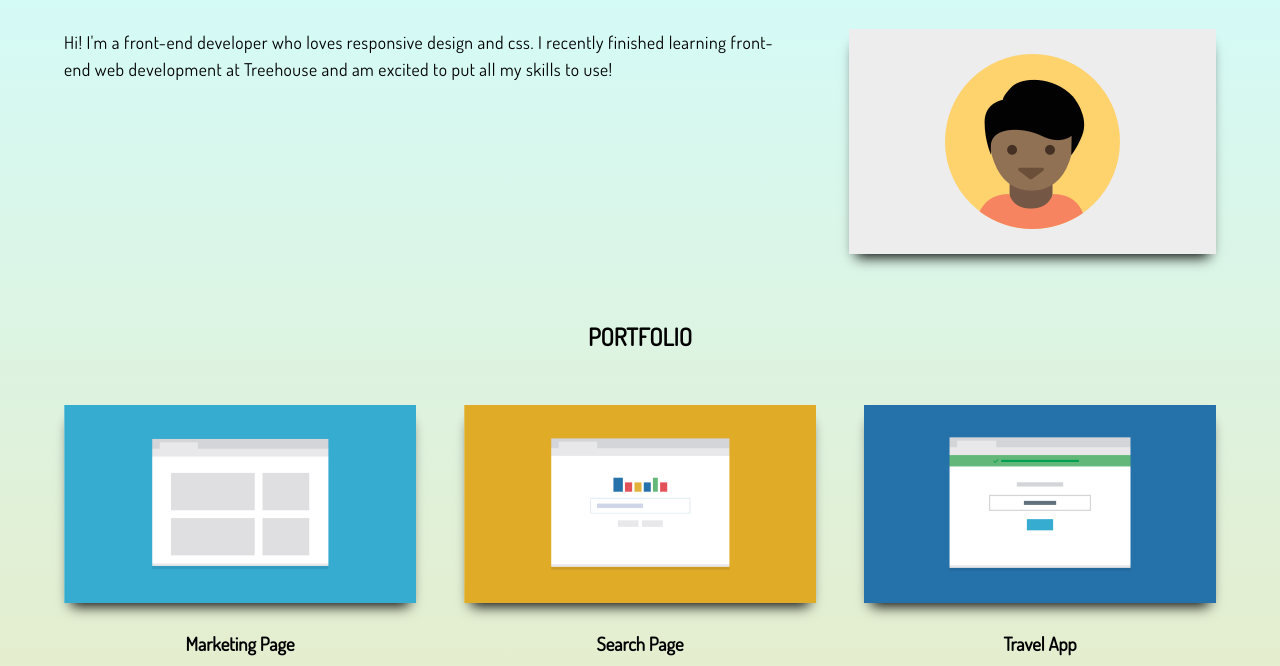
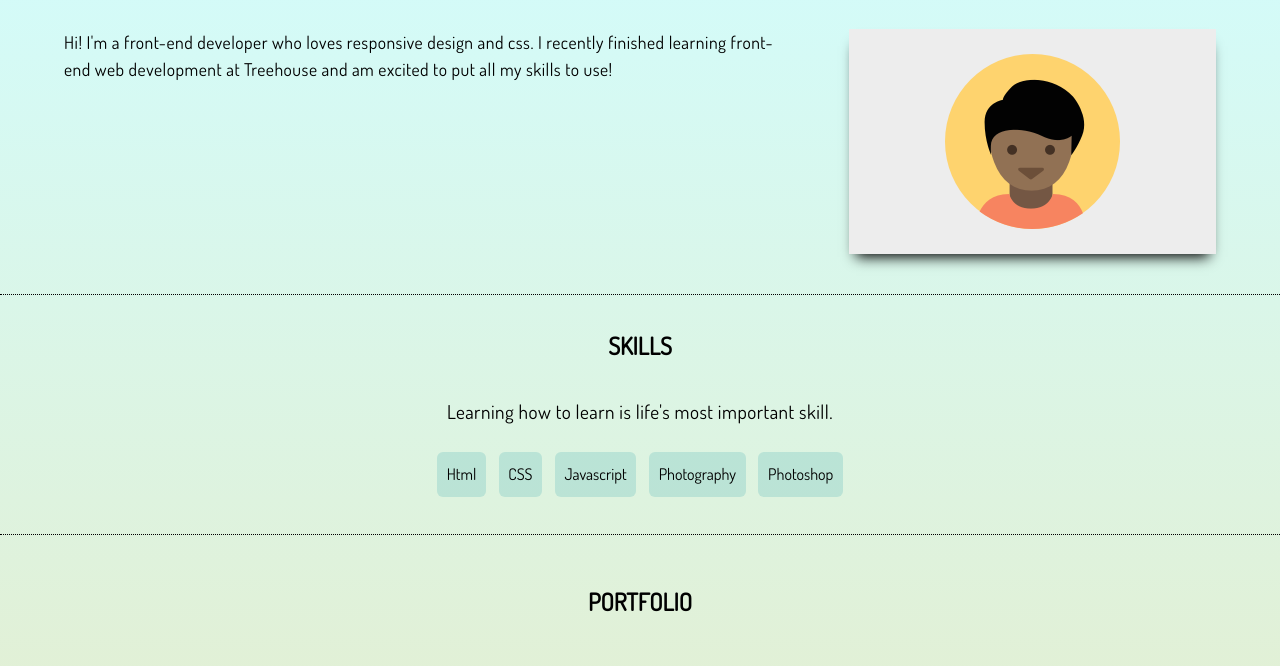
Before and after one commit to TheWillest/Techdegree-Project-2, a plain HTML site: page index.html in a window 1280 px wide. Shown: the part 142-808 px from the top of the page. Drawn offline with Linux system fonts and the light colour scheme.

Commit message:
10/16 update

```diff
--- a/css/styles.css
+++ b/css/styles.css
@@ -110,6 +110,7 @@ a {
 }
 
 .port {
+	padding-top: 1em;
     text-transform: uppercase;
 	margin: 1em auto;
 }
@@ -153,6 +154,30 @@ footer {
     height: 70%;
     width: 100%;
 }
+
+.skills {
+	padding-top: 2em;
+	padding-bottom: 2em;
+	border-top: 1px dotted black;
+	border-bottom: 1px dotted black;
+  }
+
+  .skills h2 {
+	padding-bottom: .5em;
+	text-transform: uppercase;
+  }
+
+  .skills ul {
+	padding: 0 .8em;
+  }
+
+  .skills li {
+	border-radius: 6px;
+	display: inline-block;
+	background: rgba(133, 202, 197, 0.4);
+	padding: .6em .6em;
+	margin: .3em;
+  }
 
 /* Footer Styles */
 
@@ -279,15 +304,23 @@ footer p{
 		width: 45%;
 		margin-right: .25em;
 		margin-left: .25em;
+		min-height: 450px;
 	}
 
 	.hide {
-		display: none;
+		display: contents;
 	}
 
 	.up {
-        display: contents;
-    }
+        display: none;
+	}
+
+	.footer-nav2 ul a{
+		padding-right: .2em;
+		justify-content: space-between;
+		margin-right: .2em;
+	}
+
 }
 
 @media (min-width: 1024px) {
@@ -352,10 +385,6 @@ footer p{
 		float: right;
 	}
 
-	.back-to{
-		display: none;
-	}
-
 	.footer-nav2 ul {
 		display: inline-flex;
 	}
--- a/index.html
+++ b/index.html
@@ -17,6 +17,7 @@
 					<ul class="list-nav">
 						<li><a href="index.html">Home</a></li>
 						<li><a href="#port">Portfolio</a></li>
+						<li><a href="#skills">Skills</a></li>
 						<li><a href="#contact">Contact</a></li>
 					</ul>
 				</nav>
@@ -27,6 +28,20 @@
 				<p>Hi! I'm a front-end developer who loves responsive design and css. I recently finished learning front-end web development at Treehouse and am excited to put all my skills to use!</p>
 			</div>
 		</header>
+
+		<section id="skills">
+				<div class="skills">
+					<h2>Skills</h2>
+					<p>Learning how to learn is life's most important skill. </p>
+					<ul>
+						<li>Html</li>
+						<li>CSS</li>
+						<li>Javascript</li>
+						<li>Photography</li>
+						<li>Photoshop</li>
+					</ul>
+				</div>
+			</section>
 
 	<main>
 		<div id="port">
@@ -72,21 +87,25 @@
 		</section>
 		</div>
 	</main>
+
+
 	<footer>
         <h2 id="contact">Contact</h2>
         <p>If you're interested in chatting or want more information about what I've been working on, I'd love to hear from you!</p>
         <nav class="footer-nav">
             <ul>
-                <li><a href="tel:714-702-3530">Phone: 714-702-3530</a></li>
-                <li><a href="mailto:williamavchu@gmail.com">Email: williamavchu@gmail.com</a></li>
+                <li><a href="tel:111-111-1111">Phone: 111-111-1111</a></li>
+                <li><a href="mailto:will@gmail.com">Email: will@gmail.com</a></li>
             </ul>
         </nav>
         <nav class="footer-nav2">
             <h2 class="bottom-name">Will Chu</h2>
             <ul>
                 <li class="hide"><a href="index.html">Home</a></li>
-                <li class="hide"><a href="#port">Portfolio</a></li>
-                <li class="up hide"><a href="index.html">Back to Top</a></li>
+				<li class="hide"><a href="#port">Portfolio</a></li>
+				<li class="hide"><a href="#skills">Skills</a></li>
+				<li class="hide"><a href="#contact">Contact</a></li>
+                <li class="up"><a href="index.html">Back to Top</a></li>
             </ul>
         </nav>
 	</footer>
```
